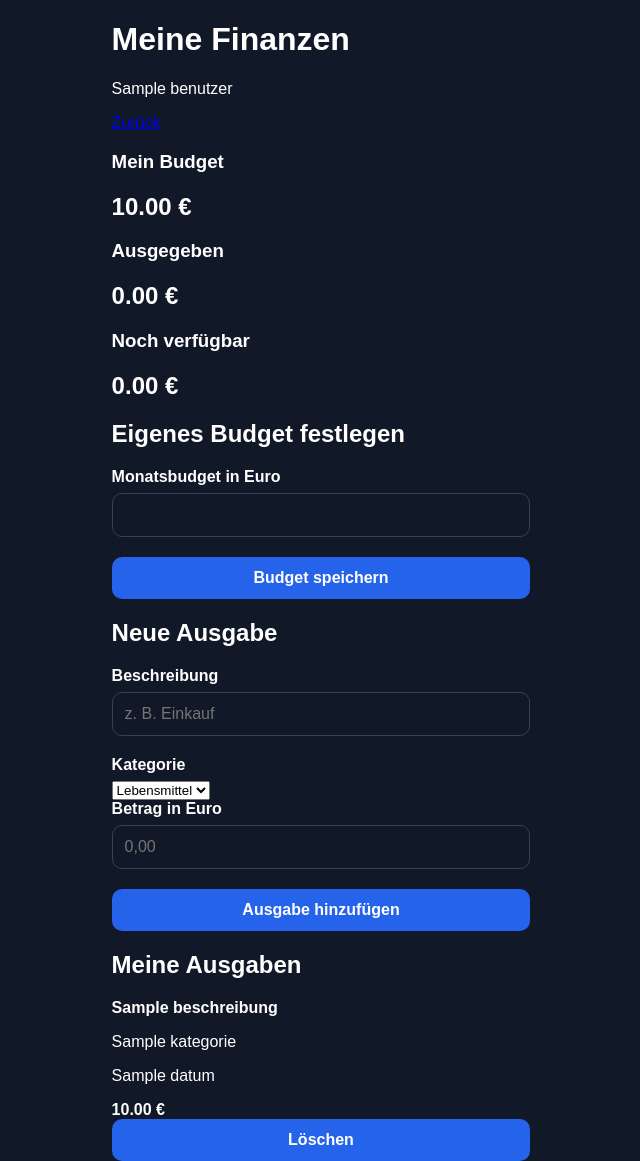
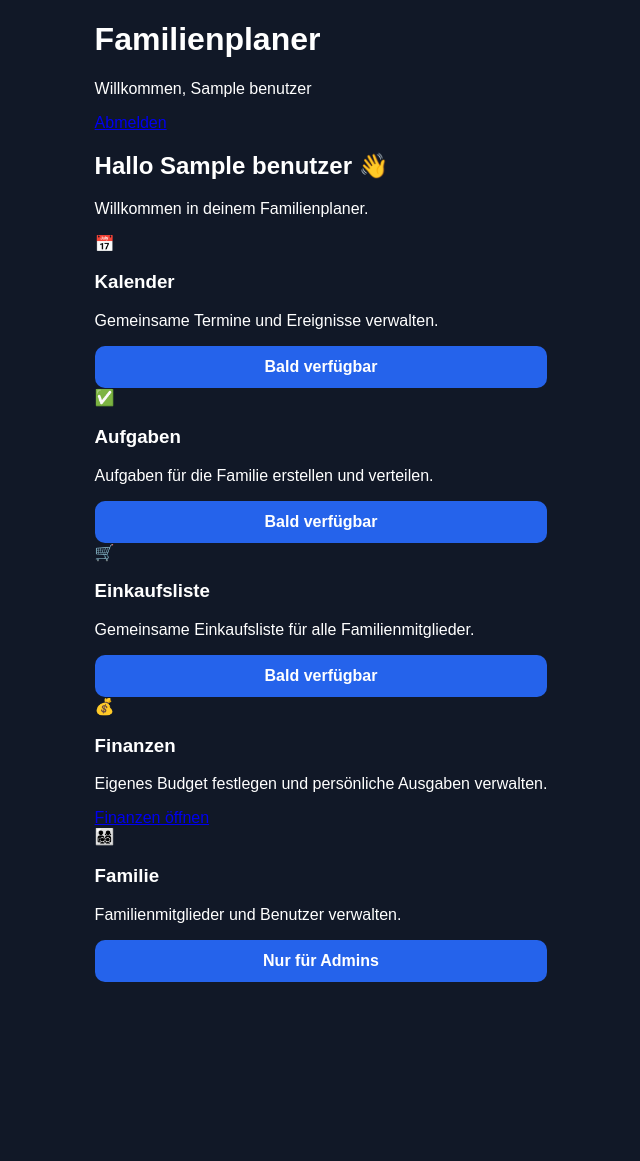
Before and after one commit to JK597/familienplaner, a Flask app: template templates/finanzen.html in a window 1280 px wide. Shown: the whole page, without its empty margins (319-959 px from the left). After the commit the page ends 982 px from the top, so only its background shows below. Run offline with Flask 3, Linux system fonts and the light colour scheme; the template is opened without the code that fills it: most values are stand-ins (such as "Sample title", 1, 10 or a date in 2020); some libraries are stand-ins or nearby versions.

Commit message:
Finanzen zum Dashboard hinzugefügt

```diff
--- a/templates/finanzen.html
+++ b/templates/finanzen.html
@@ -1,20 +1,12 @@
 <!DOCTYPE html>
 <html lang="de">
-
 <head>
     <meta charset="UTF-8">
+    <meta name="viewport" content="width=device-width, initial-scale=1.0">
 
-    <meta
-        name="viewport"
-        content="width=device-width, initial-scale=1.0"
-    >
+    <title>Familienplaner - Dashboard</title>
 
-    <title>Familienplaner - Finanzen</title>
-
-    <link
-        rel="stylesheet"
-        href="/static/style.css"
-    >
+    <link rel="stylesheet" href="/static/style.css">
 </head>
 
 <body class="app-body">
@@ -24,15 +16,12 @@
         <header class="topbar">
 
             <div>
-            <h1>Meine Finanzen</h1>
-            <p>{{ benutzer }}</p>
+                <h1>Familienplaner</h1>
+                <p>Willkommen, {{ benutzer }}</p>
             </div>
 
-        <a
-            href="/dashboard"
-            class="logout-button"
-        >
-            Zurück
+            <a href="/logout" class="logout-button">
+                Abmelden
             </a>
 
         </header>
@@ -40,218 +29,126 @@
 
         <main class="dashboard">
 
-        <div class="dashboard-grid">
-
-            <div class="dashboard-card">
-                <h3>Mein Budget</h3>
+            <div class="welcome-card">
 
                 <h2>
-                    {{ "%.2f"|format(budget) }} €
+                    Hallo {{ benutzer }} 👋
                 </h2>
-            </div>
-
-
-            <div class="dashboard-card">
-                <h3>Ausgegeben</h3>
-
-                <h2>
-                    {{ "%.2f"|format(ausgegeben) }} €
-                </h2>
-            </div>
-
-
-            <div class="dashboard-card">
-                <h3>Noch verfügbar</h3>
-
-                <h2>
-                    {{ "%.2f"|format(verfuegbar) }} €
-                </h2>
-            </div>
-
-        </div>
-
-
-        <div class="welcome-card">
-
-            <h2>Eigenes Budget festlegen</h2>
-
-            <form
-                method="POST"
-                action="/budget-speichern"
-                class="admin-form"
-            >
-
-                <label>
-                    Monatsbudget in Euro
-                </label>
-
-                <input
-                    type="number"
-                    step="0.01"
-                    min="0"
-                    name="budget"
-                    value="{{ budget }}"
-                    required
-                >
-
-                <button type="submit">
-                    Budget speichern
-                </button>
-
-            </form>
-
-        </div>
-
-
-        <div class="welcome-card">
-
-            <h2>Neue Ausgabe</h2>
-
-            <form
-                method="POST"
-                action="/ausgabe-hinzufuegen"
-                class="admin-form"
-            >
-
-                <label>
-                    Beschreibung
-                </label>
-
-                <input
-                    type="text"
-                    name="beschreibung"
-                    placeholder="z. B. Einkauf"
-                    required
-                >
-
-
-                <label>
-                    Kategorie
-                </label>
-
-                <select
-                    name="kategorie"
-                    required
-                >
-
-                    <option value="Lebensmittel">
-                        Lebensmittel
-                    </option>
-
-                    <option value="Miete">
-                        Miete
-                    </option>
-
-                    <option value="Auto">
-                        Auto
-                    </option>
-
-                    <option value="Kinder">
-                        Kinder
-                    </option>
-
-                    <option value="Freizeit">
-                        Freizeit
-                    </option>
-
-                    <option value="Haushalt">
-                        Haushalt
-                    </option>
-
-                    <option value="Rechnungen">
-                        Rechnungen
-                    </option>
-
-                    <option value="Sonstiges">
-                        Sonstiges
-                    </option>
-
-                </select>
-
-
-                <label>
-                    Betrag in Euro
-                </label>
-
-                <input
-                    type="number"
-                    step="0.01"
-                    min="0.01"
-                    name="betrag"
-                    placeholder="0,00"
-                    required
-                >
-
-
-                <button type="submit">
-                    Ausgabe hinzufügen
-                </button>
-
-            </form>
-
-        </div>
-
-
-        <div class="welcome-card">
-
-            <h2>Meine Ausgaben</h2>
-
-            {% if ausgaben %}
-
-                {% for ausgabe in ausgaben %}
-
-                    <div class="user-card">
-
-                        <div>
-
-                            <strong>
-                                {{ ausgabe["beschreibung"] }}
-                            </strong>
 
                 <p>
-                                {{ ausgabe["kategorie"] }}
-                            </p>
-
-                            <p>
-                                {{ ausgabe["datum"] }}
+                    Willkommen in deinem Familienplaner.
                 </p>
 
             </div>
 
 
-                        <div>
+            <div class="dashboard-grid">
 
-                            <strong>
-                                {{ "%.2f"|format(ausgabe["betrag"]|float) }} €
-                            </strong>
 
-                            <form
-                                method="POST"
-                                action="/ausgabe-loeschen/{{ ausgabe['id'] }}"
-                            >
+                <div class="dashboard-card">
 
-                                <button
-                                    type="submit"
-                                    class="delete-button"
-                                >
-                                    Löschen
+                    <div class="card-icon">
+                        📅
+                    </div>
+
+                    <h3>Kalender</h3>
+
+                    <p>
+                        Gemeinsame Termine und Ereignisse verwalten.
+                    </p>
+
+                    <button disabled>
+                        Bald verfügbar
                     </button>
-
-                            </form>
 
                 </div>
 
+
+                <div class="dashboard-card">
+
+                    <div class="card-icon">
+                        ✅
                     </div>
 
-                {% endfor %}
+                    <h3>Aufgaben</h3>
+
+                    <p>
+                        Aufgaben für die Familie erstellen und verteilen.
+                    </p>
+
+                    <button disabled>
+                        Bald verfügbar
+                    </button>
+
+                </div>
+
+
+                <div class="dashboard-card">
+
+                    <div class="card-icon">
+                        🛒
+                    </div>
+
+                    <h3>Einkaufsliste</h3>
+
+                    <p>
+                        Gemeinsame Einkaufsliste für alle Familienmitglieder.
+                    </p>
+
+                    <button disabled>
+                        Bald verfügbar
+                    </button>
+
+                </div>
+
+
+                <div class="dashboard-card">
+
+                    <div class="card-icon">
+                        💰
+                    </div>
+
+                    <h3>Finanzen</h3>
+
+                    <p>
+                        Eigenes Budget festlegen und persönliche Ausgaben verwalten.
+                    </p>
+
+                    <a href="/finanzen" class="card-button">
+                        Finanzen öffnen
+                    </a>
+
+                </div>
+
+
+                <div class="dashboard-card">
+
+                    <div class="card-icon">
+                        👨‍👩‍👧‍👦
+                    </div>
+
+                    <h3>Familie</h3>
+
+                    <p>
+                        Familienmitglieder und Benutzer verwalten.
+                    </p>
+
+                    {% if rolle == "admin" %}
+
+                        <a href="/admin" class="card-button">
+                            Admin-Bereich
+                        </a>
 
                     {% else %}
 
-                <p>
-                    Du hast noch keine Ausgaben eingetragen.
-                </p>
+                        <button disabled>
+                            Nur für Admins
+                        </button>
 
                     {% endif %}
+
+                </div>
+
 
             </div>
 
@@ -260,5 +157,4 @@
     </div>
 
 </body>
-
 </html>
```
Lines whose indentation alone changed are shown as unchanged.
